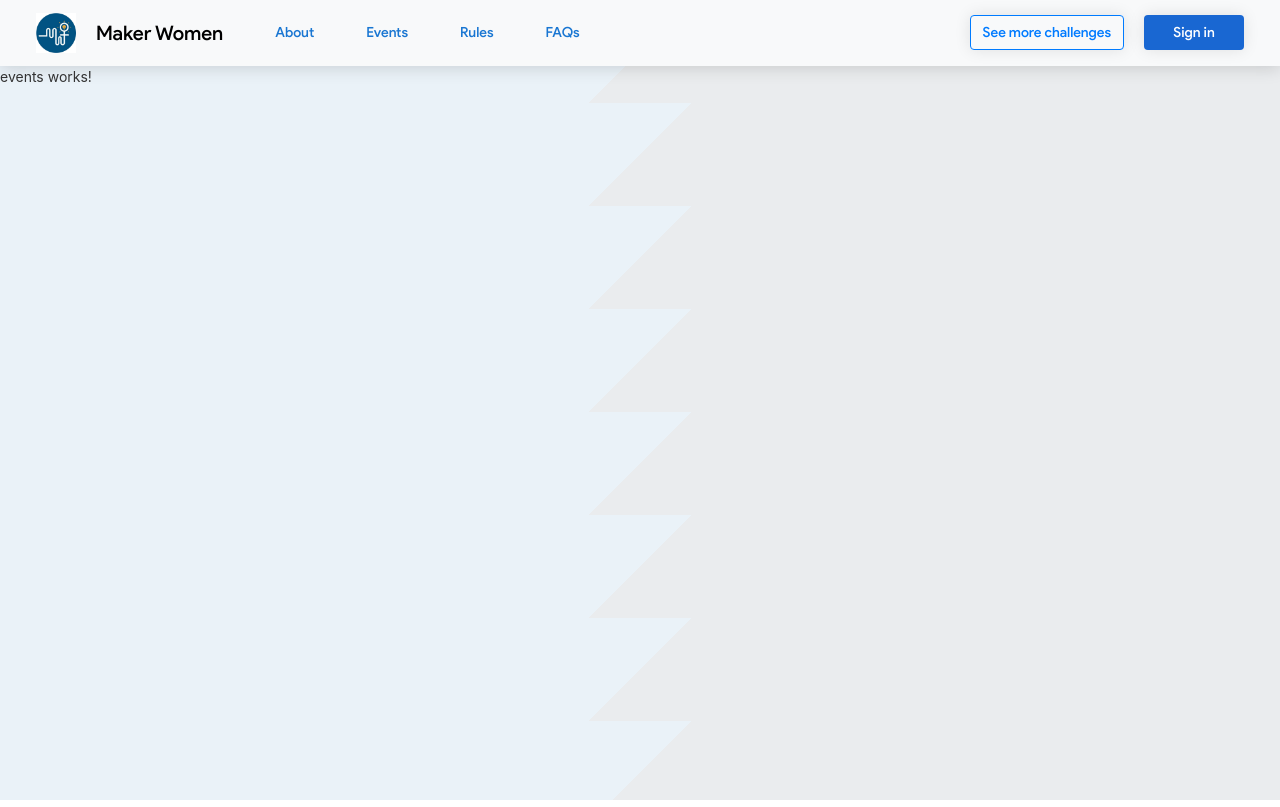
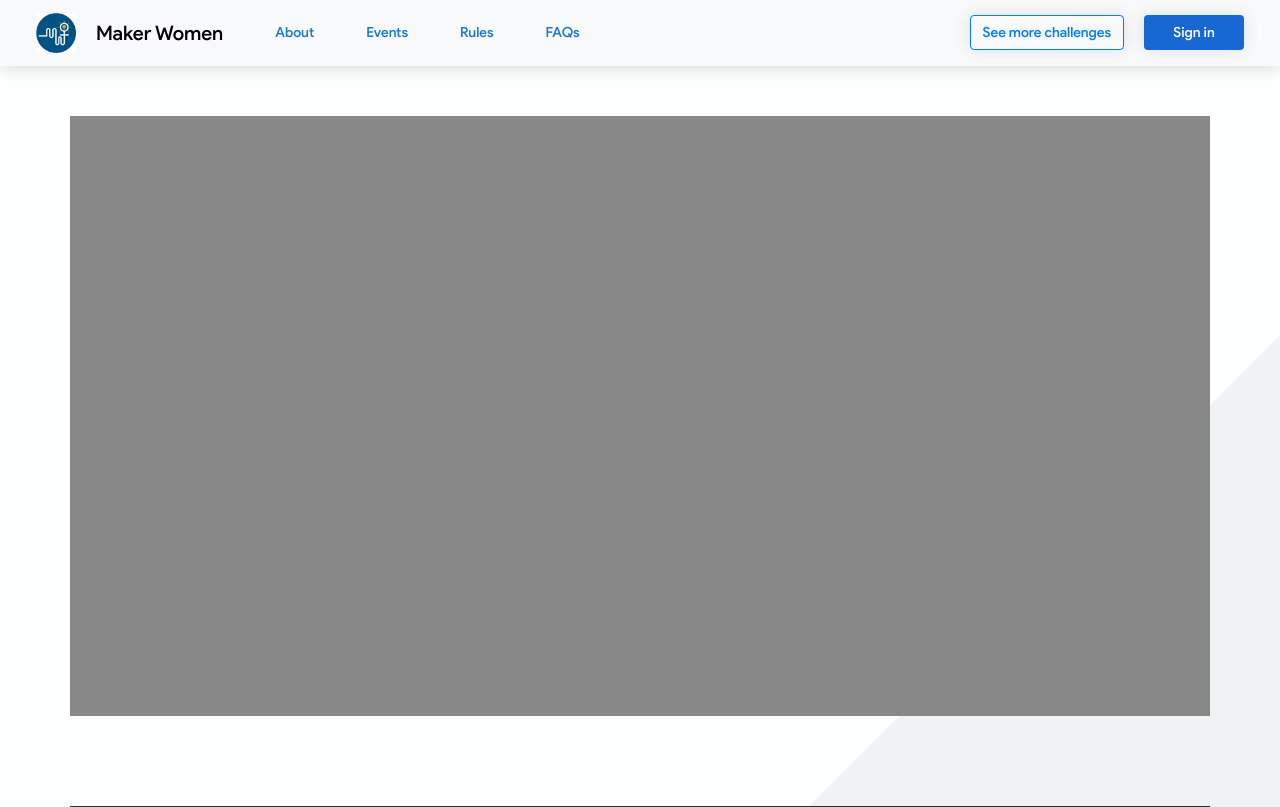
Before and after one commit to MakerWomen/MakerWomen-Site, an Angular app: page /components/events in a window 1280 px wide. Shown: the top 807 px of the page. Built offline with nearby package versions, Linux system fonts and the light colour scheme.

Commit message:
ajay/events-page-is-done

```diff
--- a/src/app/components/pages/about/about.component.html
+++ b/src/app/components/pages/about/about.component.html
@@ -1,9 +1,9 @@
 <div class="about-container top-container container">
-  <div class="row" style="padding: 30px;">
+  <div class="row" style="padding-top: 30px; padding-bottom: 30px">
     <div class="col-sm" style="background-color: #888888; height: 600px; margin-right: 30px"></div>
     <div class="col-sm" style="background-color: #2e2e2e;"></div>
   </div>
-  <div class="row" style="padding-left: 30px; padding-right: 30px; padding-bottom: 30px">
+  <div class="row" style="padding-bottom: 30px">
     <div class="col-sm" style="background-color: #2e2e2e; height: 600px; margin-right: 30px"></div>
     <div class="col-sm" style="background-color: #888888;"></div>
   </div>
--- a/src/app/components/pages/events/events.component.css
+++ b/src/app/components/pages/events/events.component.css
@@ -0,0 +1,14 @@
+.events-container {
+  padding-top: 20px;
+  width: 100%;
+  padding-right: 15px;
+  padding-left: 15px;
+}
+
+.top-container {
+  width: 100%;
+  padding-right: 15px;
+  padding-left: 15px;
+  margin-right: auto;
+  margin-left: auto;
+}
--- a/src/app/components/pages/events/events.component.html
+++ b/src/app/components/pages/events/events.component.html
@@ -1 +1,14 @@
-<p>events works!</p>
+<div class="events-container top-container container">
+  <div class="row" style="padding-top: 30px; padding-bottom: 30px">
+    <div class="col-sm" style="background-color: #888888; height: 600px">
+    </div>
+  </div>
+  <div class="row" style="padding-top: 60px">
+    <div class="col-sm" style="background-color: #2e2e2e; height: 600px;"></div>
+  </div>
+
+  <div style="padding-top: 80px">
+    <app-social-media></app-social-media>
+  </div>
+
+</div>
--- a/src/styles.css
+++ b/src/styles.css
@@ -2,7 +2,7 @@
 body {
   width: 100%;
   height: 100%;
-  background-image: linear-gradient(315deg, #EAECEE 50%, #EAF2F8 5%);
+  background-image: linear-gradient(315deg, #F0F3F4 50%, #FDFEFE 0%);
 }
 
 *, ::after, ::before {
```
